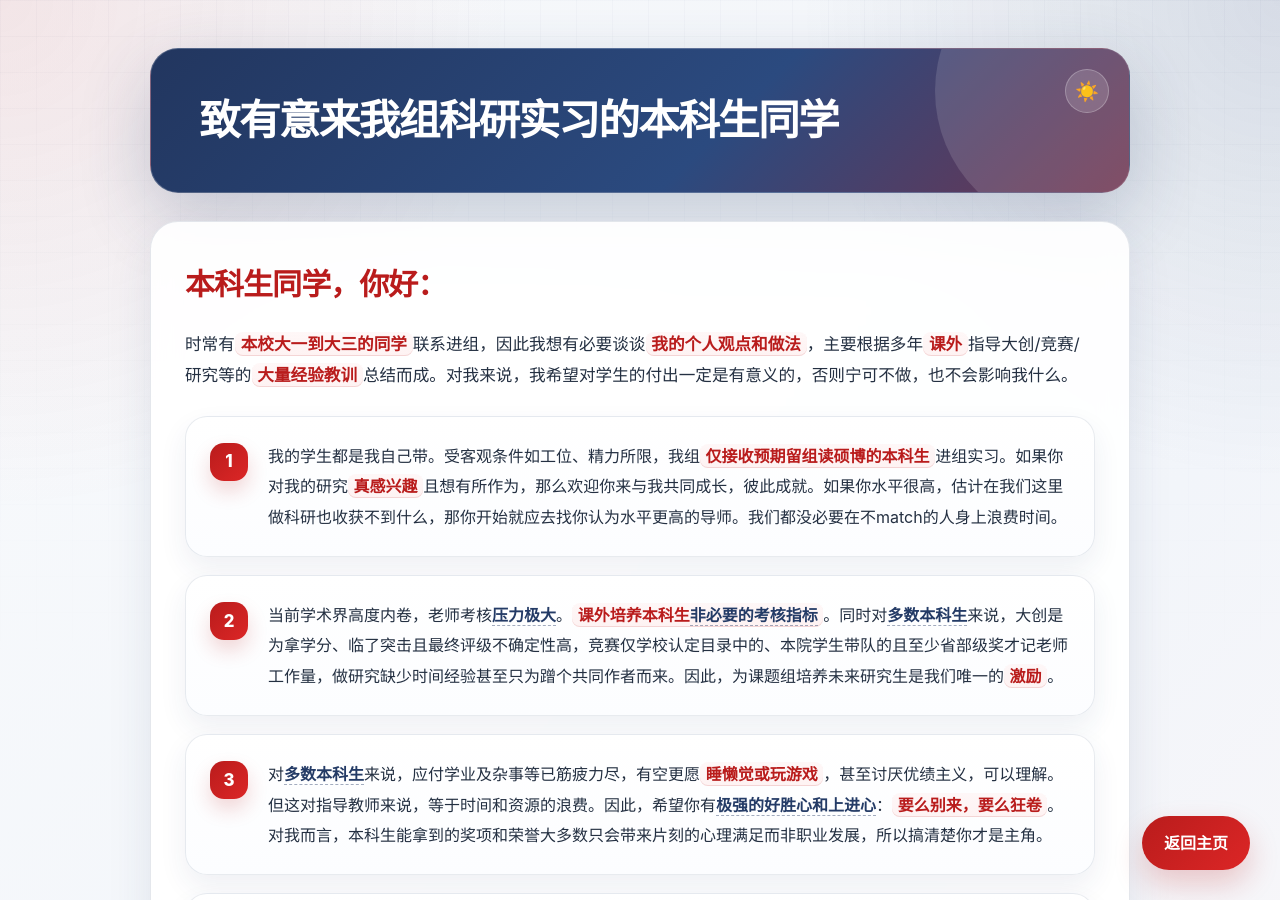
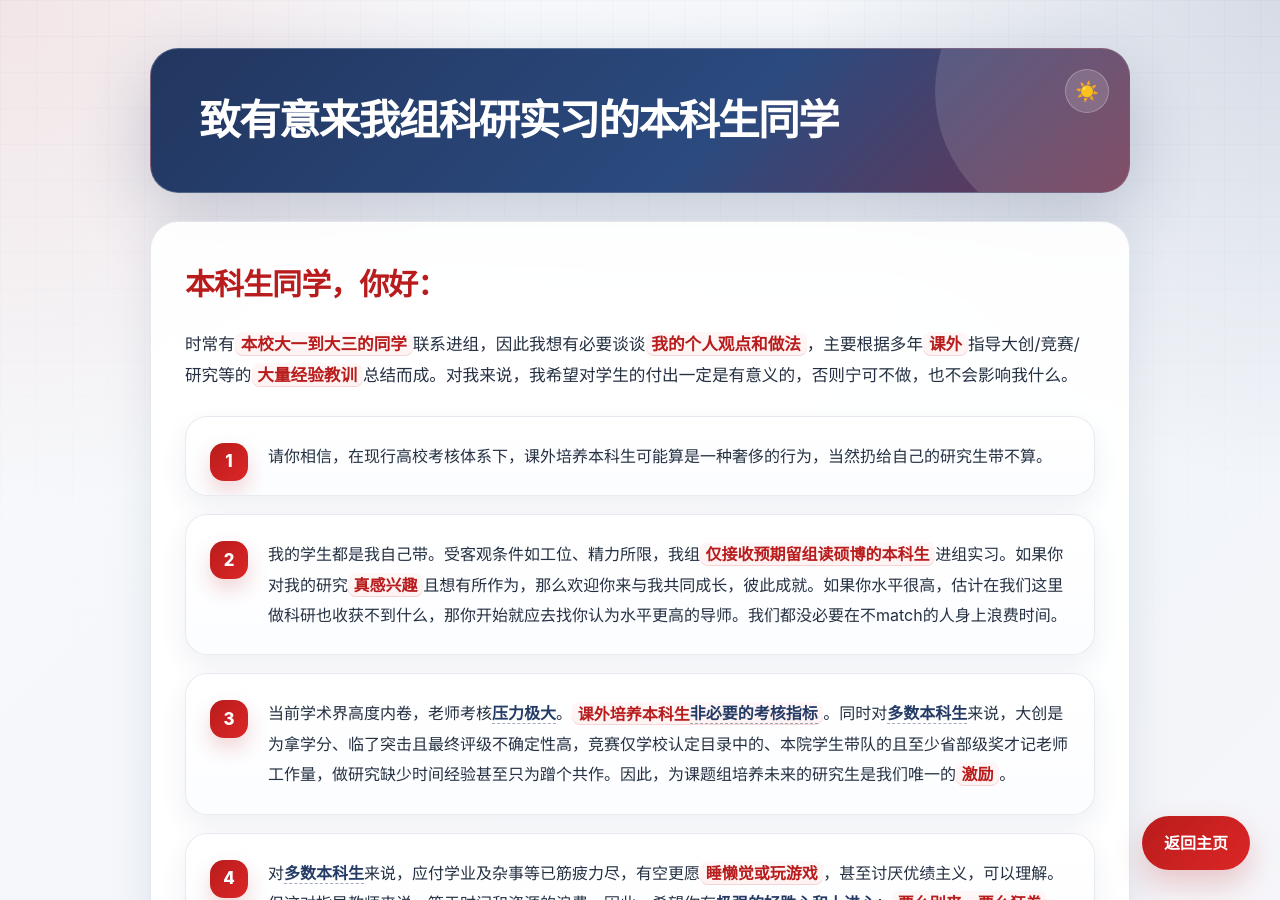
Before and after one commit to fangvv/Homepage, a Jekyll site: the page faq.html, which Jekyll copies as it is, in a window 1280 px wide and 900 px high. Built offline with Jekyll 4.4.1, drawn with Linux system fonts in a browser that asks for light colours; comment, search, counter and statistics services are not loaded.

Commit message:
update faq

```diff
--- a/faq.html
+++ b/faq.html
@@ -41,6 +41,8 @@
             </p>
 
             <ol>
+
+               <li>请你相信，在现行高校考核体系下，课外培养本科生可能算是一种奢侈的行为，当然扔给自己的研究生带不算。</li>
                 <li>我的学生都是我自己带。受客观条件如工位、精力所限，我组<strong>仅接收预期留组读硕博的本科生</strong>进组实习。如果你对我的研究<strong>真感兴趣</strong>且想有所作为，那么欢迎你来与我共同成长，彼此成就。如果你水平很高，估计在我们这里做科研也收获不到什么，那你开始就应去找你认为水平更高的导师。我们都没必要在不match的人身上浪费时间。
                 </li>
 
@@ -50,7 +52,7 @@
                             target="_blank" rel="noopener noreferrer">非必要的考核指标</a></strong>。同时对<a
                         href="https://www.zhihu.com/question/2029984179363038791/answer/2052120711435655043"
                         target="_blank"
-                        rel="noopener noreferrer">多数本科生</a>来说，大创是为拿学分、临了突击且最终评级不确定性高，竞赛仅学校认定目录中的、本院学生带队的且至少省部级奖才记老师工作量，做研究缺少时间经验甚至只为蹭个共同作者而来。因此，为课题组培养未来研究生是我们唯一的<strong>激励</strong>。
+                        rel="noopener noreferrer">多数本科生</a>来说，大创是为拿学分、临了突击且最终评级不确定性高，竞赛仅学校认定目录中的、本院学生带队的且至少省部级奖才记老师工作量，做研究缺少时间经验甚至只为蹭个共作。因此，为课题组培养未来的研究生是我们唯一的<strong>激励</strong>。
                 </li>
 
                 <li>对<a href="https://www.zhihu.com/question/2029984179363038791/answer/2052120711435655043"
@@ -60,7 +62,6 @@
                         target="_blank"
                         rel="noopener noreferrer">极强的好胜心和上进心</a>：<strong>要么别来，要么狂卷</strong>。对我而言，本科生能拿到的奖项和荣誉大多数只会带来片刻的心理满足而非职业发展，所以搞清楚你才是主角。
                 </li>
-
                 <li>能以个人真正努力(<strong>非挂名或共同X作</strong>)发表顶会顶刊论文的本科生是<strong>极少数</strong>的(这样的大神不会来找我指导😄)，需要长期的厚积薄发，个人能力和投稿运气都缺一不可。正常逻辑下，好的idea，为什么老师不优先交给<strong>有经验且毕业有要求的研究生</strong>而是给<strong>缺少经验、来去随意的新手本科生</strong>来做和发表？<a
                         href="https://www.zhihu.com/question/2014876930340569682/answer/2015195763613914710"
                         target="_blank" rel="noopener noreferrer">除非是...</a></li>
@@ -72,7 +73,6 @@
                 <li>为避免耽误学生前程，我<strong>尽量避免给不熟悉的学生签署各类推荐信</strong><a
                         href="https://opinion.cw.com.tw/blog/profile/52/article/12180" target="_blank"
                         rel="noopener noreferrer">(因非工作职责)</a>，建议请其他知名学者推荐。</li>
-
 
             </ol>
 
```
